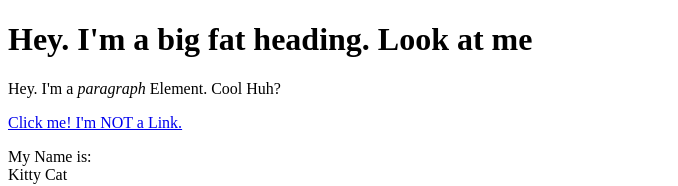
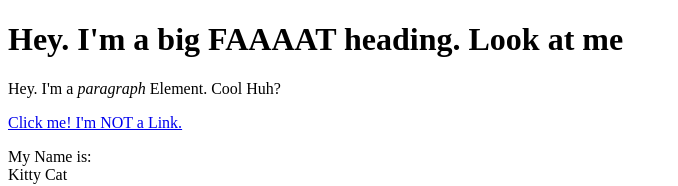
Before and after one commit to Masching-Study/cartoon-hero, a plain HTML site: page Test.html in a window 1280 px wide. Shown: the top 186 px of the page, without its empty margins (0-678 px from the left). Drawn offline with Linux system fonts and the light colour scheme.

Commit message:
Bigger fat

```diff
--- a/Test.html
+++ b/Test.html
@@ -5,7 +5,7 @@
 
 </head>
 <body>
-<h1>Hey. I'm a big fat heading. Look at me</h1>
+<h1>Hey. I'm a big FAAAAT heading. Look at me</h1>
 <p>Hey. I'm a <i>paragraph</i> Element. Cool Huh?</p>
 <a href="https://google.com" target="_blank" title="Let's go to Google.">Click me! I'm NOT a Link.</a>
 <p>My Name is:<br>
```
